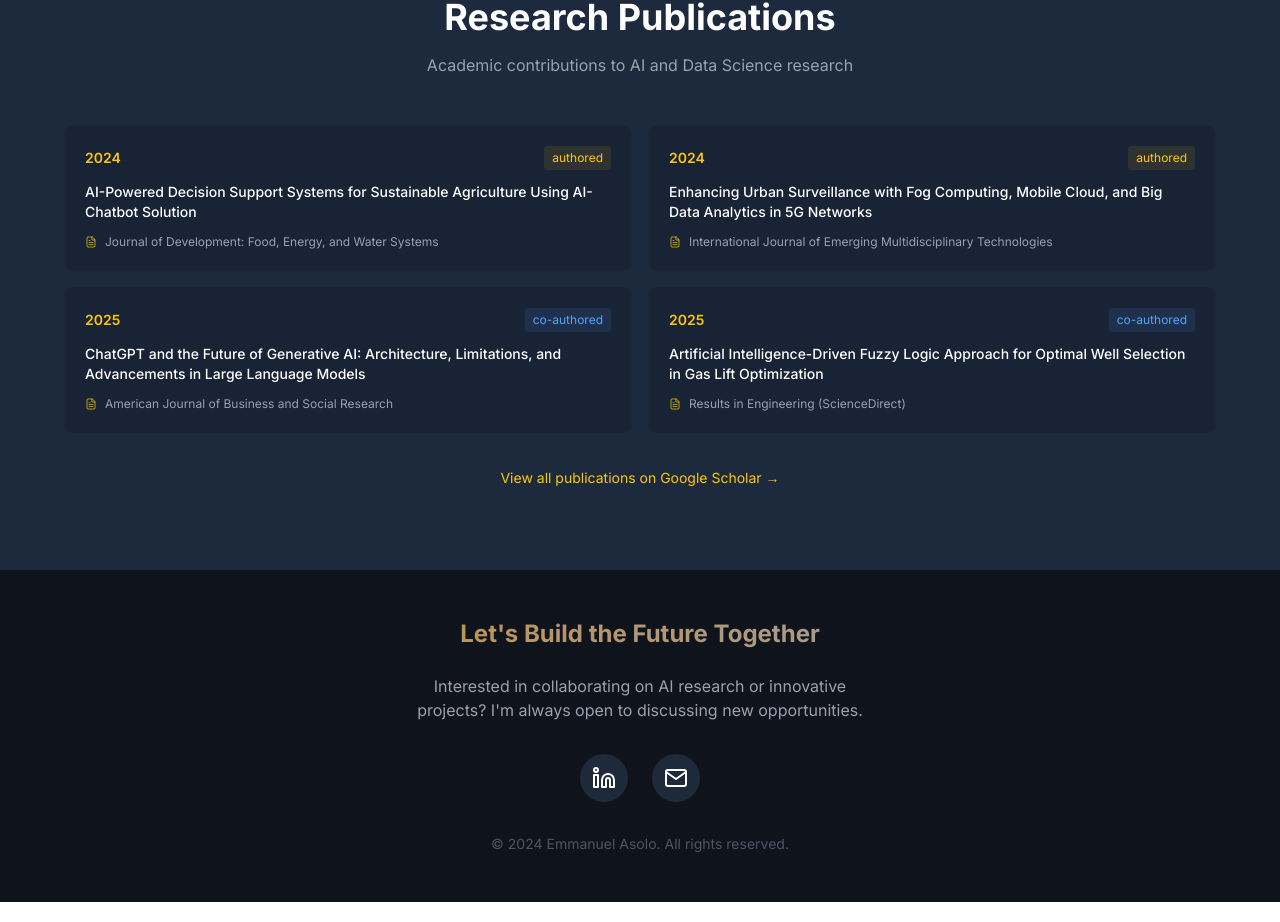
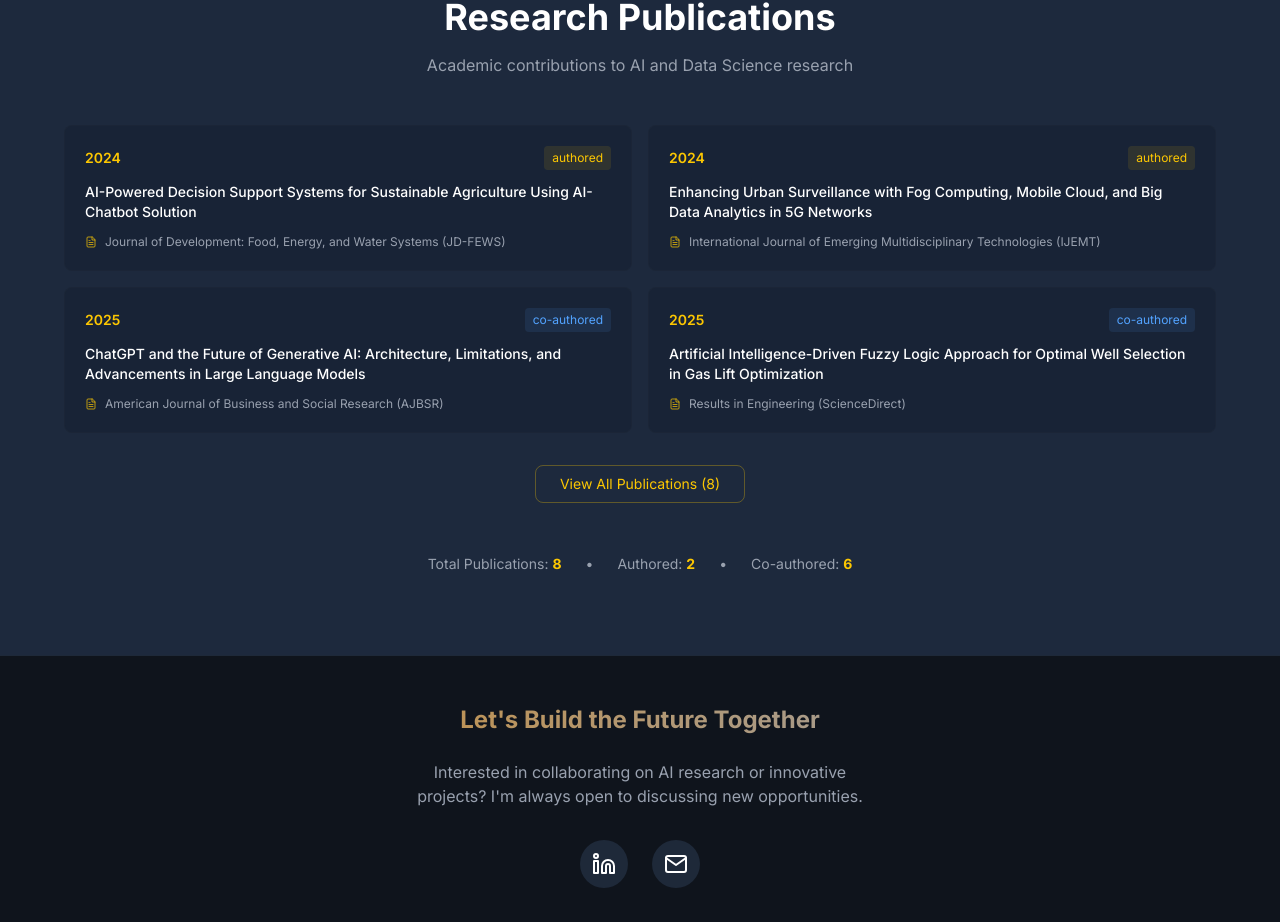
Before and after one commit to graycepaul/Emmanuel-Asolo, a Next.js app: page / in a window 1280 px wide. Shown: the part 6260-7182 px from the top of the page. Built offline with nearby package versions, Linux system fonts and the light colour scheme.

Commit message:
updated publications

```diff
--- a/components/Publications.tsx
+++ b/components/Publications.tsx
@@ -1,9 +1,96 @@
 "use client";
-import { NavProps, publications } from "@/app/data";
-import { motion } from "framer-motion";
-import { FiExternalLink, FiFileText } from "react-icons/fi";
+import { useState } from "react";
+import { motion, AnimatePresence } from "framer-motion";
+import {
+  FiExternalLink,
+  FiFileText,
+  FiChevronLeft,
+  FiChevronRight,
+} from "react-icons/fi";
 
-export default function Publications({ id }: NavProps) {
+interface Publication {
+  title: string;
+  journal: string;
+  year: string;
+  type: "authored" | "co-authored";
+}
+
+interface PublicationsProps {
+  id: string;
+}
+
+export default function Publications({ id }: PublicationsProps) {
+  const [showAll, setShowAll] = useState(false);
+  const [scrollPosition, setScrollPosition] = useState(0);
+
+  const publications: Publication[] = [
+    {
+      title:
+        "AI-Powered Decision Support Systems for Sustainable Agriculture Using AI-Chatbot Solution",
+      journal:
+        "Journal of Development: Food, Energy, and Water Systems (JD-FEWS)",
+      year: "2024",
+      type: "authored",
+    },
+    {
+      title:
+        "Enhancing Urban Surveillance with Fog Computing, Mobile Cloud, and Big Data Analytics in 5G Networks",
+      journal:
+        "International Journal of Emerging Multidisciplinary Technologies (IJEMT)",
+      year: "2024",
+      type: "authored",
+    },
+    {
+      title:
+        "ChatGPT and the Future of Generative AI: Architecture, Limitations, and Advancements in Large Language Models",
+      journal: "American Journal of Business and Social Research (AJBSR)",
+      year: "2025",
+      type: "co-authored",
+    },
+    {
+      title:
+        "Artificial Intelligence-Driven Fuzzy Logic Approach for Optimal Well Selection in Gas Lift Optimization",
+      journal: "Results in Engineering (ScienceDirect)",
+      year: "2025",
+      type: "co-authored",
+    },
+    {
+      title:
+        "Assessing the Cybersecurity Risks Associated with the Internet of Things (IoT) Devices",
+      journal:
+        "Makilauniss Journal of Advanced Engineering International (MJAEI)",
+      year: "2024",
+      type: "co-authored",
+    },
+    {
+      title:
+        "Organizational Communication Culture as a Correlate of Employee Productivity in South-West Nigeria",
+      journal:
+        "International Journal of Progressive Sciences and Technologies (IJPSAT)",
+      year: "2024",
+      type: "co-authored",
+    },
+    {
+      title:
+        "AI-Powered Decision Support Systems for Sustainable Agriculture Using AI-Chatbot Solution",
+      journal:
+        "Journal of Development: Food, Energy, and Water Systems (JD-FEWS)",
+      year: "2024",
+      type: "co-authored",
+    },
+    {
+      title:
+        "Enhancing Urban Surveillance with Fog Computing, Mobile Cloud, and Big Data Analytics in 5G Networks",
+      journal:
+        "International Journal of Emerging Multidisciplinary Technologies (IJEMT)",
+      year: "2024",
+      type: "co-authored",
+    },
+  ];
+
+  const initialPublications = publications.slice(0, 4);
+  const additionalPublications = publications.slice(4);
+
   const handlePublicationClick = (title: string) => {
     const searchQuery = encodeURIComponent(title);
     window.open(
@@ -11,6 +98,22 @@ export default function Publications({ id }: NavProps) {
       "_blank",
       "noopener,noreferrer"
     );
+  };
+
+  const scrollLeft = () => {
+    const container = document.getElementById("publications-scroll");
+    if (container) {
+      container.scrollLeft -= 300;
+      setScrollPosition(container.scrollLeft - 300);
+    }
+  };
+
+  const scrollRight = () => {
+    const container = document.getElementById("publications-scroll");
+    if (container) {
+      container.scrollLeft += 300;
+      setScrollPosition(container.scrollLeft + 300);
+    }
   };
 
   return (
@@ -30,11 +133,11 @@ export default function Publications({ id }: NavProps) {
           </p>
         </motion.div>
 
-        {/* Minimal Cards Layout */}
-        <div className="grid md:grid-cols-2 gap-4 max-w-6xl mx-auto">
-          {publications.map((pub, index) => (
+        {/* Initial Publications Grid */}
+        <div className="grid md:grid-cols-2 gap-4 max-w-6xl mx-auto mb-8">
+          {initialPublications.map((pub, index) => (
             <motion.div
-              key={pub.title}
+              key={`${pub.title}-${index}`}
               initial={{ opacity: 0, y: 20 }}
               whileInView={{ opacity: 1, y: 0 }}
               transition={{ duration: 0.5, delay: index * 0.1 }}
@@ -80,15 +183,155 @@ export default function Publications({ id }: NavProps) {
           ))}
         </div>
 
-        {/* Simple CTA */}
-        <div className="text-center mt-8">
-          <button
-            onClick={() => window.open("https://scholar.google.com", "_blank")}
-            className="text-yellow-400 hover:text-yellow-300 text-sm transition-colors duration-300"
-          >
-            View all publications on Google Scholar →
-          </button>
-        </div>
+        {/* View All Publications Toggle */}
+        <AnimatePresence>
+          {!showAll && additionalPublications.length > 0 && (
+            <motion.div
+              initial={{ opacity: 0, y: 20 }}
+              whileInView={{ opacity: 1, y: 0 }}
+              exit={{ opacity: 0, y: -20 }}
+              className="text-center mb-8"
+            >
+              <button
+                onClick={() => setShowAll(true)}
+                className="text-yellow-400 hover:text-yellow-300 text-sm transition-colors duration-300 border border-yellow-400/30 hover:border-yellow-400/50 rounded-lg px-6 py-2"
+              >
+                View All Publications ({publications.length})
+              </button>
+            </motion.div>
+          )}
+        </AnimatePresence>
+
+        {/* Additional Publications Horizontal Scroll */}
+        <AnimatePresence>
+          {showAll && (
+            <motion.div
+              initial={{ opacity: 0, height: 0 }}
+              animate={{ opacity: 1, height: "auto" }}
+              exit={{ opacity: 0, height: 0 }}
+              transition={{ duration: 0.5 }}
+              className="mt-8"
+            >
+              <div className="flex items-center justify-between mb-4">
+                <h3 className="text-white text-lg font-semibold">
+                  Additional Publications
+                </h3>
+                <div className="flex space-x-2">
+                  <button
+                    onClick={scrollLeft}
+                    className="p-2 rounded-lg bg-gray-800 hover:bg-yellow-400 hover:text-black transition-all duration-300"
+                  >
+                    <FiChevronLeft className="w-4 h-4" />
+                  </button>
+                  <button
+                    onClick={scrollRight}
+                    className="p-2 rounded-lg bg-gray-800 hover:bg-yellow-400 hover:text-black transition-all duration-300"
+                  >
+                    <FiChevronRight className="w-4 h-4" />
+                  </button>
+                </div>
+              </div>
+
+              <div className="relative">
+                <div
+                  id="publications-scroll"
+                  className="flex overflow-x-auto space-x-4 pb-4 scrollbar-hide scroll-smooth"
+                  style={{ scrollBehavior: "smooth" }}
+                >
+                  {additionalPublications.map((pub, index) => (
+                    <motion.div
+                      key={`additional-${pub.title}-${index}`}
+                      initial={{ opacity: 0, x: 20 }}
+                      animate={{ opacity: 1, x: 0 }}
+                      transition={{ duration: 0.4, delay: index * 0.1 }}
+                      className="flex-shrink-0 w-80" // Fixed width for consistent cards
+                    >
+                      <div
+                        onClick={() => handlePublicationClick(pub.title)}
+                        className="bg-gray-900/30 border border-gray-800/50 rounded-lg p-5 cursor-pointer hover:border-yellow-400/30 transition-all duration-300 h-full flex flex-col group"
+                      >
+                        {/* Year and Type */}
+                        <div className="flex justify-between items-center mb-3">
+                          <span className="text-yellow-400 text-sm font-semibold">
+                            {pub.year}
+                          </span>
+                          <span
+                            className={`text-xs px-2 py-1 rounded ${
+                              pub.type === "authored"
+                                ? "bg-yellow-400/10 text-yellow-400"
+                                : "bg-blue-400/10 text-blue-400"
+                            }`}
+                          >
+                            {pub.type}
+                          </span>
+                        </div>
+
+                        {/* Title */}
+                        <h3 className="text-white text-sm font-medium mb-3 line-clamp-3 group-hover:text-yellow-400 transition-colors duration-300">
+                          {pub.title}
+                        </h3>
+
+                        {/* Journal */}
+                        <div className="flex items-center gap-2 text-gray-400 text-xs mt-auto">
+                          <FiFileText className="w-3 h-3 text-yellow-400/70" />
+                          <span className="line-clamp-2">{pub.journal}</span>
+                        </div>
+
+                        {/* Hover Action */}
+                        <div className="absolute bottom-3 right-3 opacity-0 group-hover:opacity-100 transition-opacity duration-300">
+                          <FiExternalLink className="w-4 h-4 text-yellow-400" />
+                        </div>
+                      </div>
+                    </motion.div>
+                  ))}
+                </div>
+
+                {/* Scroll gradient indicators */}
+                <div className="absolute left-0 top-0 bottom-0 w-8 bg-gradient-to-r from-black to-transparent pointer-events-none" />
+                <div className="absolute right-0 top-0 bottom-0 w-8 bg-gradient-to-l from-black to-transparent pointer-events-none" />
+              </div>
+
+              {/* Hide All Publications Button */}
+              <div className="text-center mt-6">
+                <button
+                  onClick={() => setShowAll(false)}
+                  className="text-gray-400 hover:text-white text-sm transition-colors duration-300"
+                >
+                  Hide Additional Publications
+                </button>
+              </div>
+            </motion.div>
+          )}
+        </AnimatePresence>
+
+        {/* Publication Stats */}
+        <motion.div
+          initial={{ opacity: 0, y: 20 }}
+          whileInView={{ opacity: 1, y: 0 }}
+          transition={{ delay: 0.4 }}
+          className="text-center mt-12"
+        >
+          <div className="inline-flex items-center space-x-6 text-sm text-gray-400">
+            <span>
+              Total Publications:{" "}
+              <strong className="text-yellow-400">{publications.length}</strong>
+            </span>
+            <span>•</span>
+            <span>
+              Authored:{" "}
+              <strong className="text-yellow-400">
+                {publications.filter((p) => p.type === "authored").length}
+              </strong>
+            </span>
+            <span>•</span>
+            <span>
+              Co-authored:{" "}
+              <strong className="text-yellow-400">
+                {publications.filter((p) => p.type === "co-authored").length}
+              </strong>
+            </span>
+          </div>
+        </motion.div>
       </div>
     </section>
   );
```
